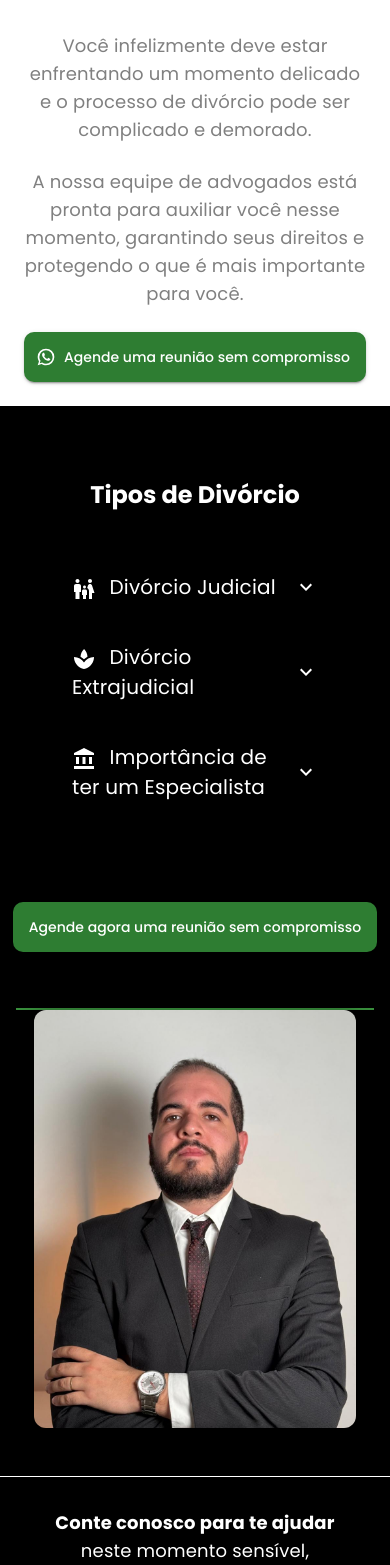
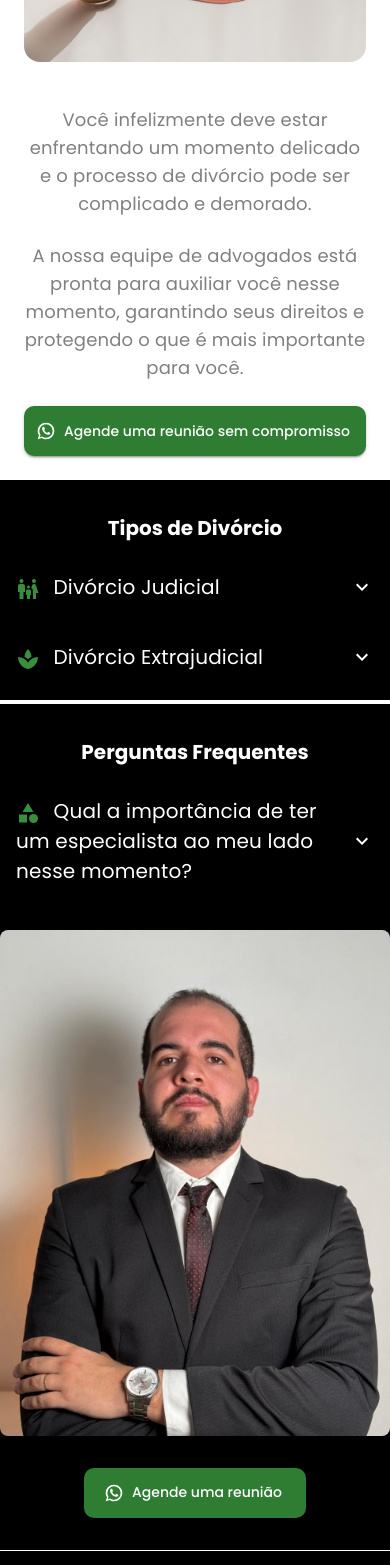
Before and after one commit to AndreHilario/caioikejiri.advocacia2, a React (Vite) app: page / in a window 390 px wide. Shown: the part 432-1997 px from the top of the page. Built offline with nearby package versions, Linux system fonts and the light colour scheme.

Commit message:
feat: add mobile adjustements

```diff
--- a/index.html
+++ b/index.html
@@ -2,7 +2,7 @@
 <html lang="pt-br">
   <head>
 
-    <title>Caio Ikejiri | Advocacia</title>
+    <title>Caio Alves | Advocacia</title>
 
     <meta name="description" content="Advocacia especializada em direito no divórcio. Atendimento personalizado para você." />
     <meta name="keywords" content="advogado, direito, advocacia, divórcio, casamento" />
--- a/src/components/header/Header.tsx
+++ b/src/components/header/Header.tsx
@@ -22,7 +22,7 @@ const Header: React.FC = () => {
 
         <Button
           variant="contained"
-          href="https://wa.me/5512997402160"
+          href="https://wa.me/5512992485894"
           rel="noopener noreferrer"
           sx={{
             padding: "8px 16px",
--- a/src/lib/muiThemes/themes/muiComponentsTheme.ts
+++ b/src/lib/muiThemes/themes/muiComponentsTheme.ts
@@ -38,12 +38,12 @@ export const muiComponents = createTheme({
     MuiTabs: {
       styleOverrides: {
         root: {
-          color: "#FFFFFF",
-          minHeight: "48px",
+          backgroundColor: "#000",
           marginBottom: "15px",
         },
         indicator: {
           height: "3px",
+          backgroundColor: "#2E7D32",
         },
         flexContainer: {
           justifyContent: "center",
@@ -53,16 +53,17 @@ export const muiComponents = createTheme({
     MuiTab: {
       styleOverrides: {
         root: {
-          fontWeight: 700, // Mesmo peso do <strong>
+          fontWeight: 700,
           padding: "12px 16px",
+          color: "#fff",
           borderRadius: "8px",
           "&.Mui-selected": {
-            color: "#000", // Cor do item selecionado
+            color: "#388E3C",
           },
         },
       },
       defaultProps: {
-        disableRipple: true, // Remove efeito de ripple ao clicar
+        disableRipple: true,
       },
     },
     MuiSelect: {
--- a/src/lib/muiThemes/themes/muiTypographyTheme.ts
+++ b/src/lib/muiThemes/themes/muiTypographyTheme.ts
@@ -4,7 +4,7 @@ export const muiTypography = {
   },
   h1: { fontSize: "48px", fontWeight: "bold", lineHeight: "47px" },
   h2: { fontSize: "30px", fontWeight: "600", lineHeight: "41px" },
-  h3: { fontSize: "24px", fontWeight: "bold", lineHeight: "34px" },
+  h3: { fontSize: "24px", fontWeight: "bold", lineHeight: "42px" },
   h4: { fontSize: "22px", fontWeight: "600", lineHeight: "34px" },
   h5: { fontSize: "20px", fontWeight: "bold", lineHeight: "32px" },
   h6: { fontSize: "16px", fontWeight: "600", lineHeight: "22px" },
--- a/src/pages/ExplainSection.tsx
+++ b/src/pages/ExplainSection.tsx
@@ -2,44 +2,57 @@ import React from "react";
 import {
   Typography,
   Grid,
-  Box,
   Button,
   Card,
   CardContent,
   Accordion,
   AccordionSummary,
   AccordionDetails,
+  Tabs,
+  Tab,
+  Box,
+  useMediaQuery,
+  Theme,
 } from "@mui/material";
 import {
   ExpandMore as ExpandMoreIcon,
   Spa as SpaIcon,
-  AccountBalance as LawyerIcon,
   FamilyRestroom as DivorceIcon,
+  Category,
 } from "@mui/icons-material";
 import image from "../assets/advImage.jpg";
+import WhatsAppIcon from "@mui/icons-material/WhatsApp";
 
-const ExplainSection: React.FC = () => {
-  // Array de objetos contendo os dados de cada accordion
 const accordionData = [
   {
     title: "Divórcio Judicial",
-      icon: <DivorceIcon sx={{ verticalAlign: "middle", mr: 1 }} />,
+    icon: (
+      <DivorceIcon sx={{ verticalAlign: "middle", mr: 1, color: "#388E3C" }} />
+    ),
     description: (
-        <>
+      <Typography variant="body2">
         O divórcio judicial é o meio legal para formalizar o fim do casamento.
-          Ele pode acontecer de duas formas:
-          <br />
-          <b>- Divórcio Consensual:</b> Acordo mútuo, rápido e menos custoso.
-          <br />
-          <b>- Divórcio Litigioso:</b> Conflito, pode envolver disputas
-          judiciais.
-        </>
+        Ele pode acontecer de duas formas:{" "}
+        <ul style={{ listStyleType: "disc", paddingLeft: "30px" }}>
+          <li>
+            <b>Divórcio Consensual:</b> <b>Quando ambas as partes concordam</b>{" "}
+            com o término e as condições (partilha de bens, guarda dos filhos e
+            pensão). É mais rápido e menos custoso.
+          </li>
+          <li>
+            <b>Divórcio Litigioso:</b> Quando{" "}
+            <b>não há acordo entre as partes.</b> Nesse caso, o processo pode
+            envolver disputas judiciais e exigir maior tempo e esforço para a
+            resolução.
+          </li>
+        </ul>
+      </Typography>
     ),
     backgroundColor: "#000", // Cor do primeiro accordion
   },
   {
     title: "Divórcio Extrajudicial",
-      icon: <SpaIcon sx={{ verticalAlign: "middle", mr: 1 }} />,
+    icon: <SpaIcon sx={{ verticalAlign: "middle", mr: 1, color: "#388E3C" }} />,
     description: (
       <>
         O divórcio extrajudicial é o meio administrativo para por fim ao
@@ -48,19 +61,39 @@ const ExplainSection: React.FC = () => {
     ),
     backgroundColor: "#000", // Cor dos outros accordions
   },
+];
+
+const accordionDataMobile = [
   {
-      title: "Importância de ter um Especialista",
-      icon: <LawyerIcon sx={{ verticalAlign: "middle", mr: 1 }} />,
+    title:
+      "Qual a importância de ter um especialista ao meu lado nesse momento?",
+    icon: (
+      <Category sx={{ verticalAlign: "middle", mr: 1, color: "#388E3C" }} />
+    ),
     description: (
       <>
-          Contar com um <b>ADVOGADO ESPECIALIZADO</b> faz toda a diferença!
-          Garantimos que todos os seus direitos sejam respeitados, evitando
-          preocupações e potenciais prejuízos.
+        <Typography variant="body1" paragraph>
+          Contar com um <b>ADVOGADO ESPECIALIZADO</b> faz toda a diferença! A
+          situação é já delicada por si só, você não precisa ter mais dores de
+          cabeça com isso. Com o nosso auxílio, cuidaremos de todos os detalhes
+          para resolver o seu problema de maneira mais ágil e eficiente
+          possível!
+        </Typography>
+        <Typography variant="body1">
+          Iremos garantir que todos os seus direitos serão respeitados, seja no
+          presente, seja no futuro, e ainda, vamos evitar possíveis prejuízos.
+        </Typography>
       </>
     ),
-      backgroundColor: "#000", // Cor dos outros accordions
+    backgroundColor: "#000", // Cor do primeiro accordion
   },
 ];
+
+const ExplainSectionDesktop: React.FC = () => {
+  const [value, setValue] = React.useState(0);
+  const handleChange = (_event: React.ChangeEvent<{}>, newValue: number) => {
+    setValue(newValue);
+  };
 
   return (
     <Grid
@@ -69,81 +102,123 @@ const ExplainSection: React.FC = () => {
         backgroundColor: "#000",
         color: "#fff",
         textAlign: "center",
-        minHeight: "70vh",
-        py: 6,
-        px: 2,
+        py: 1,
+        px: { xs: 2, md: 4 },
       }}
     >
-      <Grid
-        item
-        xs={12}
-        md={6}
-        sx={{
-          display: "flex",
-          flexDirection: "column",
-          justifyContent: "space-between",
-          alignItems: "center",
-          p: 3,
-        }}
-      >
-        <Typography
-          variant="h3"
-          sx={{
-            fontWeight: "bold",
-            color: "#fff",
-            mb: 4,
-          }}
-        >
-          Tipos de Divórcio
-        </Typography>
-
+      <Grid item xs={12} md={6} sx={{ p: { xs: 2, md: 3 } }}>
+        <Box sx={{ width: "100%", display: "flex", justifyContent: "center" }}>
+          <Tabs value={value} onChange={handleChange} textColor="inherit">
+            <Tab label="Tipos de Divórcio" />
+            <Tab label="Perguntas Frequentes" />
+          </Tabs>
+        </Box>
+        <TabPanel value={value} index={0}>
           <Card
             sx={{
-            width: "100%",
               backgroundColor: "#000",
               color: "#fff",
               boxShadow: 3,
-            mb: 4,
+              mt: 1,
+              height: "50vh",
             }}
           >
             <CardContent>
-            {/* Iterando sobre o array de dados para renderizar os accordions */}
               {accordionData.map((item, index) => (
                 <Accordion
-                key={index} // key é importante para performance do React
+                  key={index}
                   sx={{
                     backgroundColor: item.backgroundColor,
                     color: "#fff",
-                  mb: 2,
+                    mb: 6,
                   }}
                 >
                   <AccordionSummary
                     expandIcon={<ExpandMoreIcon sx={{ color: "#fff" }} />}
-                  aria-controls={`panel${index}-content`} // Acessibilidade
-                  id={`panel${index}-header`} // Acessibilidade
+                    aria-controls={`panel${index}-content`}
+                    id={`panel${index}-header`}
                   >
                     <Typography>
-                    {item.icon} {/* Ícone do accordion */}
-                    {item.title} {/* Título do accordion */}
+                      {item.icon}
+                      {item.title}
                     </Typography>
                   </AccordionSummary>
                   <AccordionDetails>
-                  <Typography variant="body2" sx={{ color: "#ddd" }}>
-                    {item.description} {/* Descrição detalhada */}
+                    <Typography
+                      variant="body2"
+                      sx={{
+                        color: "#000",
+                        backgroundColor: "#fff",
+                        padding: 2,
+                        maxHeight: "220px",
+                        overflowY: "auto",
+                      }}
+                    >
+                      {item.description}
                     </Typography>
                   </AccordionDetails>
                 </Accordion>
               ))}
             </CardContent>
           </Card>
-
+        </TabPanel>
+        <TabPanel value={value} index={1}>
+          <Card
+            sx={{
+              backgroundColor: "#000",
+              color: "#fff",
+              boxShadow: 3,
+              mt: 1,
+              height: "50vh",
+            }}
+          >
+            <CardContent>
+              {accordionDataMobile.map((item, index) => (
+                <Accordion
+                  key={index}
+                  sx={{
+                    backgroundColor: item.backgroundColor,
+                    color: "#fff",
+                    mb: 6,
+                  }}
+                >
+                  <AccordionSummary
+                    expandIcon={<ExpandMoreIcon sx={{ color: "#fff" }} />}
+                    aria-controls={`panel${index}-content`}
+                    id={`panel${index}-header`}
+                  >
+                    <Typography>
+                      {item.icon}
+                      {item.title}
+                    </Typography>
+                  </AccordionSummary>
+                  <AccordionDetails>
+                    <Typography
+                      variant="body2"
+                      sx={{
+                        color: "#000",
+                        backgroundColor: "#fff",
+                        padding: 2,
+                        maxHeight: "220px",
+                        overflowY: "auto",
+                      }}
+                    >
+                      {item.description}
+                    </Typography>
+                  </AccordionDetails>
+                </Accordion>
+              ))}
+            </CardContent>
+          </Card>
+        </TabPanel>
         <Button
           variant="contained"
-          sx={{
-            mt: 2,
-          }}
+          startIcon={<WhatsAppIcon />}
+          sx={{ px: 4 }}
+          href="https://wa.me/5512992485894"
         >
-          Agende agora uma reunião sem compromisso
+          Agende agora uma reunião sem compromisso e descubra <br />a melhor
+          solução para seu problema!
         </Button>
       </Grid>
 
@@ -153,21 +228,20 @@ const ExplainSection: React.FC = () => {
         md={6}
         sx={{
           display: "flex",
+          flexDirection: "column",
           justifyContent: "center",
           alignItems: "center",
-          borderLeft: { md: "2px solid #388E3C" },
-          borderTop: { xs: "2px solid #388E3C", md: "none" },
-          mt: { xs: 4, md: 0 },
         }}
       >
         <img
           src={image}
           alt="Ilustração sobre divórcio"
           style={{
-            maxWidth: "90%",
-            height: "auto",
+            maxWidth: "100%",
+            maxHeight: "auto",
             borderRadius: "12px",
             boxShadow: "0 0 15px rgba(0, 0, 0, 0.3)",
+            objectFit: "cover",
           }}
         />
       </Grid>
@@ -175,4 +249,125 @@ const ExplainSection: React.FC = () => {
   );
 };
 
+const ExplainSectionMobile: React.FC = () => {
+  return (
+    <Grid
+      container
+      sx={{
+        backgroundColor: "#000",
+        color: "#fff",
+        py: 4,
+        textAlign: "center",
+      }}
+    >
+      <Grid item xs={12}>
+        <Typography variant="h5" mb={2}>
+          Tipos de Divórcio
+        </Typography>
+        {accordionData.map((item, index) => (
+          <Accordion
+            key={index}
+            sx={{ backgroundColor: item.backgroundColor, color: "#fff", mb: 2 }}
+          >
+            <AccordionSummary
+              expandIcon={<ExpandMoreIcon sx={{ color: "#fff" }} />}
+              aria-controls={`panel${index}-content`}
+              id={`panel${index}-header`}
+            >
+              <Typography>
+                {item.icon} {item.title}
+              </Typography>
+            </AccordionSummary>
+            <AccordionDetails>
+              <Typography
+                sx={{ color: "#000", backgroundColor: "#fff", padding: 1 }}
+              >
+                {item.description}
+              </Typography>
+            </AccordionDetails>
+          </Accordion>
+        ))}
+        <Box sx={{ border: "2px solid #fff" }} />
+        <Typography variant="h5" mt={4} mb={2}>
+          Perguntas Frequentes
+        </Typography>
+        {accordionDataMobile.map((item, index) => (
+          <Accordion
+            key={index}
+            sx={{ backgroundColor: item.backgroundColor, color: "#fff", mb: 2 }}
+          >
+            <AccordionSummary
+              expandIcon={<ExpandMoreIcon sx={{ color: "#fff" }} />}
+              aria-controls={`panel${index}-content`}
+              id={`panel${index}-header`}
+            >
+              <Typography>
+                {item.icon} {item.title}
+              </Typography>
+            </AccordionSummary>
+            <AccordionDetails>
+              <Typography
+                sx={{ color: "#000", backgroundColor: "#fff", padding: 1 }}
+              >
+                {item.description}
+              </Typography>
+            </AccordionDetails>
+          </Accordion>
+        ))}
+      </Grid>
+
+      <Grid item xs={12} sx={{ textAlign: "center", mt: 2 }}>
+        <img
+          src={image}
+          alt="Ilustração sobre divórcio"
+          style={{
+            maxWidth: "100%",
+            borderRadius: "8px",
+            boxShadow: "0 0 10px rgba(0, 0, 0, 0.2)",
+          }}
+        />
+        <Button
+          variant="contained"
+          href="https://wa.me/5512992485894"
+          startIcon={<WhatsAppIcon />}
+          sx={{ mt: 4, px: 3 }}
+        >
+          Agende uma reunião
+        </Button>
+      </Grid>
+    </Grid>
+  );
+};
+
+// Função de suporte para o TabPanel
+interface TabPanelProps {
+  children?: React.ReactNode;
+  index: number;
+  value: number;
+}
+
+function TabPanel(props: TabPanelProps) {
+  const { children, value, index, ...other } = props;
+
+  return (
+    <div
+      role="tabpanel"
+      hidden={value !== index}
+      id={`tabpanel-${index}`}
+      aria-labelledby={`tab-${index}`}
+      {...other}
+    >
+      {value === index && <Box sx={{ p: 3 }}>{children}</Box>}
+    </div>
+  );
+}
+
+const ExplainSection: React.FC = () => {
+  const isMobile = useMediaQuery((theme: Theme) =>
+    theme.breakpoints.down("sm")
+  );
+
+  return isMobile ? <ExplainSectionMobile /> : <ExplainSectionDesktop />;
+};
+
 export default ExplainSection;
--- a/src/pages/MainSection.tsx
+++ b/src/pages/MainSection.tsx
@@ -16,7 +16,7 @@ const MainSectionDesktop: React.FC = () => {
     <Box
       sx={{
         backgroundColor: "white",
-        height: "100vh",
+        height: "90vh",
         overflow: "hidden",
         pl: 12,
         pr: 12,
@@ -71,9 +71,10 @@ const MainSectionDesktop: React.FC = () => {
               variant="contained"
               startIcon={<WhatsAppIcon style={{ marginRight: "3px" }} />}
               sx={{ width: "fit-content" }}
+              href="https://wa.me/5512992485894"
             >
               Agende agora uma reunião sem compromisso e descubra <br />a melhor
-              solução para seu problema
+              solução para seu problema!
             </Button>
           </Stack>
         </Grid>
@@ -85,6 +86,10 @@ const MainSectionDesktop: React.FC = () => {
               display: "flex",
               alignItems: "center",
               justifyContent: "center",
+              transition: "transform 0.3s",
+              "&:hover": {
+                transform: "scale(1.02)",
+              },
             }}
           >
             <img
@@ -112,13 +117,13 @@ const MainSectionMobile: React.FC = () => {
         textAlign: "center",
         py: 3, // Aumentei o padding vertical
         px: 3, // Aumentei o padding horizontal
-        minHeight: "80vh", // Ajustei a altura mínima
+        minHeight: "80vh",
       }}
     >
       <Stack spacing={3} alignItems="center" justifyContent="center">
         {/* Título principal */}
         <Typography
-          variant="h5" // Ajustei o tamanho da fonte
+          variant="h2" // Ajustei o tamanho da fonte
           fontWeight="bold"
           sx={{ color: "black", textAlign: "center" }} // Alinhamento à esquerda
         >
@@ -136,7 +141,7 @@ const MainSectionMobile: React.FC = () => {
 
         {/* Frase de destaque */}
         <Typography
-          variant="h6" // Ajustei o tamanho da fonte
+          variant="h4" // Ajustei o tamanho da fonte
           sx={{ fontWeight: "700", color: "black", textAlign: "center" }} // Alinhamento à esquerda
         >
           Seja ele amigável ou não, vamos te auxiliar!
@@ -172,10 +177,7 @@ const MainSectionMobile: React.FC = () => {
         </Typography>
 
         {/* Botão de contato */}
-        <Button
-          variant="contained"
-          startIcon={<WhatsAppIcon />}
-        >
+        <Button variant="contained" startIcon={<WhatsAppIcon />} href="https://wa.me/5512992485894">
           Agende uma reunião sem compromisso
         </Button>
       </Stack>
```
Also changed, not shown: src/pages/Footer.tsx (+10 -10 lines). Lines whose indentation alone changed are shown as unchanged.
